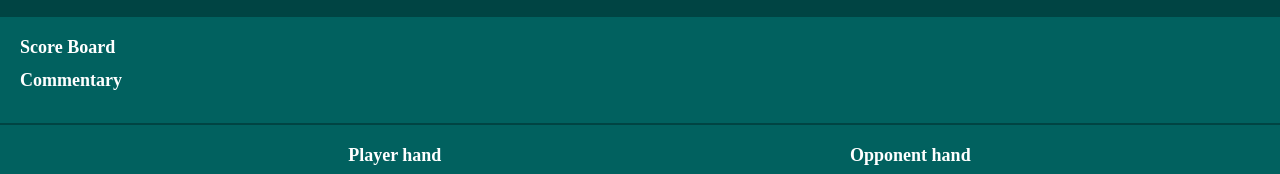
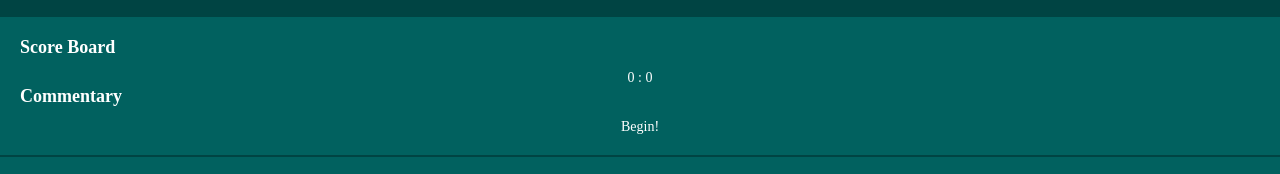
Before and after one commit to fanuel-seyoum-2/odin-rps, a plain HTML site: page index.html in a window 1280 px wide. Shown: the part 77-251 px from the top of the page. Drawn offline with Linux system fonts and the light colour scheme.

Commit message:
Add placeholder text

```diff
--- a/index.html
+++ b/index.html
@@ -22,9 +22,9 @@
 		</header>
 		<div class="score-board">
 			<div class="hd"> Score Board </div>
-			<div class="score"></div>
+			<div class="score">0 : 0</div>
 			<div class="hd"> Commentary </div>
-			<div class="comments"></div>
+			<div class="comments"> Begin! </div>
 		</div>
 		<div class="play-ground">
 			<div class="zone">
```
